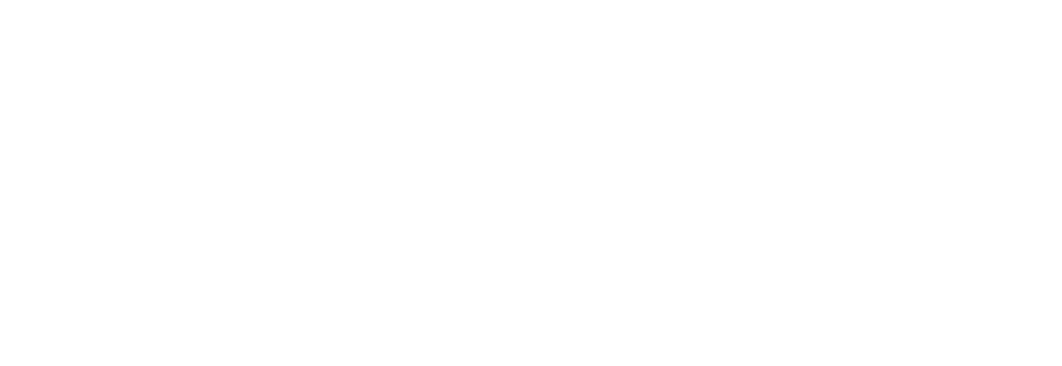
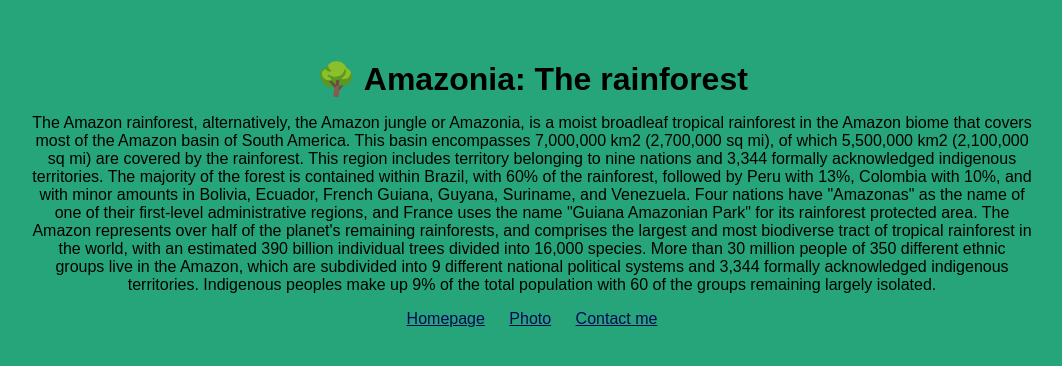
Before and after one commit to Georgina-Santos-daSilva/Amazonia-Rainforest, a plain HTML site: page index.html in a window 1280 px wide. Shown: the whole page, without its empty margins (108-1170 px from the left). Drawn offline with Linux system fonts and the light colour scheme.

Commit message:
Editing the pages and adding the multiple pages hosting

```diff
--- a/index.html
+++ b/index.html
@@ -4,7 +4,38 @@
     <meta charset="UTF-8" />
     <meta http-equiv="X-UA-Compatible" content="IE=edge" />
     <meta name="viewport" content="width=device-width, initial-scale=1.0" />
-    <title>Document</title>
+    <title>Amazonia</title>
+    <link rel="stylesheet" href="src/style.css" />
   </head>
-  <body></body>
+  <body>
+    <h1>🌳 Amazonia: The rainforest</h1>
+    <p>
+      The Amazon rainforest, alternatively, the Amazon jungle or Amazonia, is a
+      moist broadleaf tropical rainforest in the Amazon biome that covers most
+      of the Amazon basin of South America. This basin encompasses 7,000,000 km2
+      (2,700,000 sq mi), of which 5,500,000 km2 (2,100,000 sq mi) are covered by
+      the rainforest. This region includes territory belonging to nine nations
+      and 3,344 formally acknowledged indigenous territories. The majority of
+      the forest is contained within Brazil, with 60% of the rainforest,
+      followed by Peru with 13%, Colombia with 10%, and with minor amounts in
+      Bolivia, Ecuador, French Guiana, Guyana, Suriname, and Venezuela. Four
+      nations have "Amazonas" as the name of one of their first-level
+      administrative regions, and France uses the name "Guiana Amazonian Park"
+      for its rainforest protected area. The Amazon represents over half of the
+      planet's remaining rainforests, and comprises the largest and most
+      biodiverse tract of tropical rainforest in the world, with an estimated
+      390 billion individual trees divided into 16,000 species. More than 30
+      million people of 350 different ethnic groups live in the Amazon, which
+      are subdivided into 9 different national political systems and 3,344
+      formally acknowledged indigenous territories. Indigenous peoples make up
+      9% of the total population with 60 of the groups remaining largely
+      isolated.
+    </p>
+
+    <footer class="navigation-links">
+      <a href="/" class="about-link">Homepage</a>
+      <a href="images/photo.html" class="about-link">Photo</a>
+      <a href="/contact.html" class="contact-link">Contact me</a>
+    </footer>
+  </body>
 </html>
--- /dev/null
+++ b/src/style.css
@@ -0,0 +1,32 @@
+body {
+  background-color: rgb(38, 165, 123);
+
+  font-family: "Josefin Sans", sans-serif;
+  margin: 60px auto;
+  max-width: 1000px;
+}
+
+h1 {
+  text-align: center;
+  margin: 0;
+}
+
+p {
+  text-align: center;
+}
+
+footer {
+  text-align: center;
+}
+
+footer a {
+  margin: 0 10px;
+  color: rgb(4, 9, 85);
+}
+
+.amazonia-photo {
+  max-width: 100%;
+  border-radius: 10px;
+  display: block;
+  margin: 30px auto;
+}
```
Also changed, not shown: about.html (deleted, +0 -10 lines), contact.html (+14 -2 lines), images/photo.html (added, +26 -0 lines), 1 other file.
